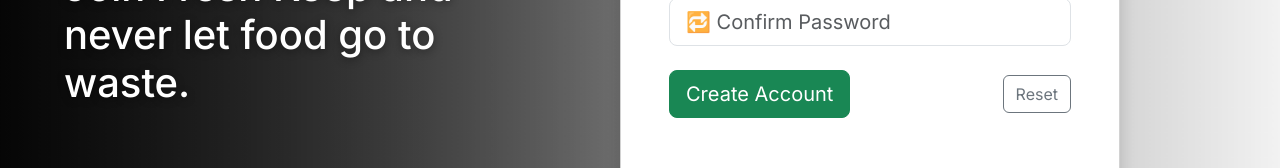
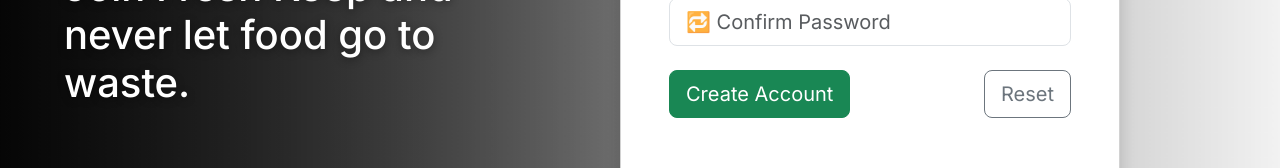
Before and after one commit to freshkeepuh/freshkeep, a Next.js app: page /auth/signup in a window 1280 px wide. Shown: the part 498-666 px from the top of the page. Built offline with nearby package versions, Linux system fonts and the light colour scheme; no server answers.

Commit message:
chore: update @aws-sdk/client-s3 dependency to version 3.906.0
refactor: simplify sign-up form by removing unused imports and improving feedback component structure

test: enhance sign-up tests with new expectSignedInOrRedirected utility and fillFormWithRetry function

```diff
--- a/package.json
+++ b/package.json
@@ -13,7 +13,7 @@
     "test": "npx playwright test"
   },
   "dependencies": {
-    "@aws-sdk/client-s3": "^3.901.0",
+    "@aws-sdk/client-s3": "^3.906.0",
     "@aws-sdk/s3-presigned-post": "^3.901.0",
     "@hookform/resolvers": "^3.6.0",
     "@ngneat/falso": "^7.2.0",
--- a/src/app/auth/signup/page.tsx
+++ b/src/app/auth/signup/page.tsx
@@ -4,9 +4,8 @@ import { signIn } from 'next-auth/react';
 import Link from 'next/link';
 import { useForm } from 'react-hook-form';
 import { yupResolver } from '@hookform/resolvers/yup';
-import * as Yup from 'yup';
 import { Button, Card, Col, Form, Image, Row } from 'react-bootstrap';
-import { createUser, checkUser } from '@/lib/dbUserActions';
+import { createUser } from '@/lib/dbUserActions';
 import '@/styles/auth.css';
 import { signUpValidation } from '@/lib/validationSchemas';
 
@@ -68,7 +67,12 @@ const SignUp = () => {
                   isInvalid={!!errors.email}
                   {...register('email')}
                 />
-                <Form.Control.Feedback data-testid="sign-up-form-email-field-error" type="invalid">{errors.email?.message}</Form.Control.Feedback>
+                <Form.Control.Feedback
+                  data-testid="sign-up-form-email-field-error"
+                  type="invalid"
+                >
+                  {errors.email?.message}
+                </Form.Control.Feedback>
               </Form.Group>
 
               <Form.Group controlId="signupPassword" className="mb-4">
@@ -80,7 +84,12 @@ const SignUp = () => {
                   isInvalid={!!errors.password}
                   {...register('password')}
                 />
-                <Form.Control.Feedback data-testid="sign-up-form-password-field-error" type="invalid">{errors.password?.message}</Form.Control.Feedback>
+                <Form.Control.Feedback
+                  data-testid="sign-up-form-password-field-error"
+                  type="invalid"
+                >
+                  {errors.password?.message}
+                </Form.Control.Feedback>
               </Form.Group>
 
               <Form.Group controlId="signupConfirm" className="mb-4">
@@ -92,17 +101,35 @@ const SignUp = () => {
                   isInvalid={!!errors.confirmPassword}
                   {...register('confirmPassword')}
                 />
-                <Form.Control.Feedback data-testid="sign-up-form-confirm-password-field-error" type="invalid">{errors.confirmPassword?.message}</Form.Control.Feedback>
+                <Form.Control.Feedback
+                  data-testid="sign-up-form-confirm-password-field-error"
+                  type="invalid"
+                >
+                  {errors.confirmPassword?.message}
+                </Form.Control.Feedback>
               </Form.Group>
 
               <Row className="align-items-center mb-4">
                 <Col xs="auto">
-                  <Button data-testid="sign-up-form-submit" type="submit" variant="success" size="lg" disabled={isSubmitting}>
+                  <Button
+                    data-testid="sign-up-form-submit"
+                    type="submit"
+                    variant="success"
+                    size="lg"
+                    disabled={isSubmitting}
+                  >
                     {isSubmitting ? 'Creating…' : 'Create Account'}
                   </Button>
                 </Col>
                 <Col className="text-end">
-                  <Button data-testid="sign-up-form-reset" type="button" variant="outline-secondary" onClick={() => reset()}>
+                  <Button
+                    data-testid="sign-up-form-reset"
+                    type="button"
+                    variant="outline-secondary"
+                    onClick={() => reset()}
+                    size="lg"
+                    disabled={isSubmitting}
+                  >
                     Reset
                   </Button>
                 </Col>
```
Also changed, not shown: tests/auth-utils.ts (+38 -5 lines), 2 other files (tests, documents, lock files or other folders).
